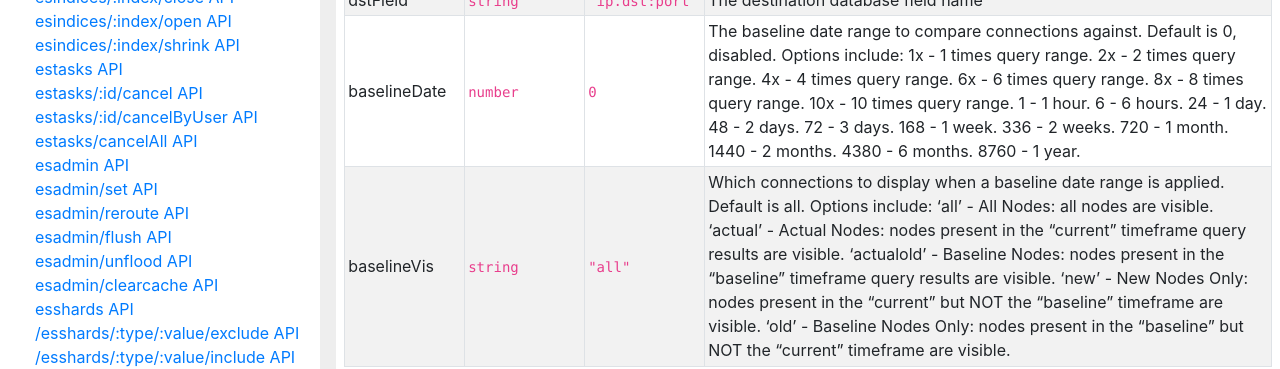
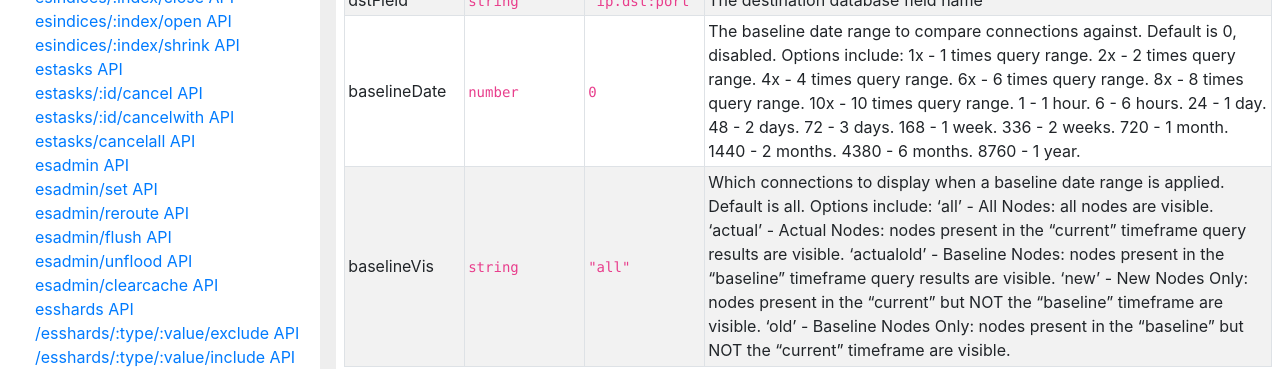
Before and after one commit to arkime/arkimeweb, a Jekyll site: the page built from _wiki/api.md, in a window 1280 px wide. Shown: the part 585-954 px from the top of the page. Built offline with Jekyll 4.4.1, drawn with Linux system fonts in a browser that asks for light colours.

Commit message:
update docs again

```diff
--- a/_wiki/api_docs.md
+++ b/_wiki/api_docs.md
@@ -551,11 +551,11 @@
 | success | <code>boolean</code>| Whether the cancel task operation was successful. |
 | text | <code>string</code>| The success/error message to (optionally) display to the user. |
 
-<a name="estasks/_id/cancelByUser"></a>
+<a name="estasks/_id/cancelwith"></a>
 
-## estasks/:id/cancelByUser API
+## estasks/:id/cancelwith API
 
-POST - /api/estasks/:id/cancelByUser
+POST - /api/estasks/:id/cancelwith
 
 Cancels an Elasticsearch task by opaque id. Used to cancel running tasks
 that a user has created allowing a user to cancel their own tasks.
@@ -567,11 +567,11 @@
 | success | <code>boolean</code>| Whether the cancel task operation was successful. |
 | text | <code>string</code>| The success/error message to (optionally) display to the user. |
 
-<a name="estasks/cancelAll"></a>
+<a name="estasks/cancelall"></a>
 
-## estasks/cancelAll API
+## estasks/cancelall API
 
-POST - /api/estasks/cancelAll
+POST - /api/estasks/cancelall
 
 Cancels all running Elasticsearch tasks (admin only).
 
```
